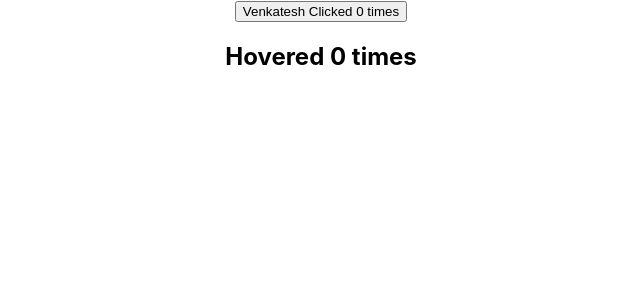
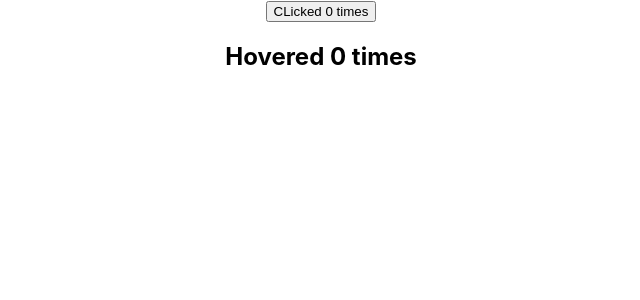
Before and after one commit to venkatesh-tech/React_Forms, a React (Create React App) app: page / in a window 1280 px wide. Shown: the top 300 px of the page, without its empty margins (319-959 px from the left). Built offline with nearby package versions, Linux system fonts and the light colour scheme.

Commit message:
Render props

```diff
--- a/src/App.js
+++ b/src/App.js
@@ -12,6 +12,10 @@ import Hero from "./components/Hero";
 import HeroErrorBoundary from "./components/HeroErrorBoundary";
 import ClickCounter from "./components/ClickCounter";
 import HoverCounter from "./components/HoverCounter";
+import ClickCounterTwo from "./components/ClickCounterTwo";
+import HoverCounterTwo from "./components/HoverCounterTwo";
+import User from "./components/User";
+import Counter from "./components/Counter";
 
 function App() {
   return (
@@ -33,8 +37,21 @@ function App() {
       <HeroErrorBoundary>
         <Hero heroName="Joker" />
       </HeroErrorBoundary> */}
-      <ClickCounter name="Venkatesh" />
-      <HoverCounter />
+      {/* <ClickCounter name="Venkatesh" /> */}
+      {/* <HoverCounter /> */}
+      {/* <ClickCounterTwo />
+      <HoverCounterTwo />
+      <User render={(isLoggedIn) => (isLoggedIn ? "Venkatesh" : "Guest")} /> */}
+      <Counter
+        render={(count, incrementCount) => (
+          <ClickCounterTwo count={count} incrementCount={incrementCount} />
+        )}
+      />
+      <Counter
+        render={(count, incrementCount) => (
+          <HoverCounterTwo count={count} incrementCount={incrementCount} />
+        )}
+      />
     </div>
   );
 }
--- /dev/null
+++ b/src/components/ClickCounterTwo.js
@@ -0,0 +1,27 @@
+import React, { Component } from "react";
+
+class ClickCounterTwo extends Component {
+  //   constructor(props) {
+  //     super(props);
+  //     this.state = {
+  //       count: 0,
+  //     };
+  //   }
+
+  //   incrementCount = () => {
+  //     this.setState((prevState) => {
+  //       return { count: prevState.count + 1 };
+  //     });
+  //   };
+
+  render() {
+    const { count, incrementCount } = this.props;
+    return (
+      <div>
+        <button onClick={incrementCount}>CLicked {count} times</button>
+      </div>
+    );
+  }
+}
+
+export default ClickCounterTwo;
--- /dev/null
+++ b/src/components/Counter.js
@@ -0,0 +1,23 @@
+import React, { Component } from "react";
+
+class Counter extends Component {
+  constructor(props) {
+    super(props);
+    this.state = {
+      count: 0,
+    };
+  }
+
+  incrementCount = () => {
+    this.setState((prevState) => {
+      return { count: prevState.count + 1 };
+    });
+  };
+  render() {
+    return (
+      <div>{this.props.render(this.state.count, this.incrementCount)}</div>
+    );
+  }
+}
+
+export default Counter;
--- /dev/null
+++ b/src/components/HoverCounterTwo.js
@@ -0,0 +1,26 @@
+import React, { Component } from "react";
+
+class HoverCounterTwo extends Component {
+  //   constructor(props) {
+  //     super(props);
+  //     this.state = {
+  //       count: 0,
+  //     };
+  //   }
+
+  //   incrementCount = () => {
+  //     this.setState((prevState) => {
+  //       return { count: prevState.count + 1 };
+  //     });
+  //   };
+  render() {
+    const { count, incrementCount } = this.props;
+    return (
+      <div>
+        <h2 onMouseOver={incrementCount}>Hovered {count} times</h2>
+      </div>
+    );
+  }
+}
+
+export default HoverCounterTwo;
--- /dev/null
+++ b/src/components/User.js
@@ -0,0 +1,10 @@
+import React, { Component } from "react";
+
+class User extends Component {
+  state = {};
+  render() {
+    return <div>{this.props.render(true)}</div>;
+  }
+}
+
+export default User;
```
